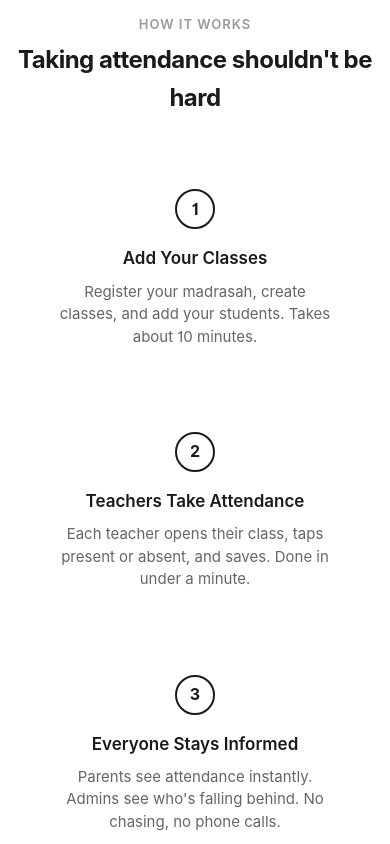
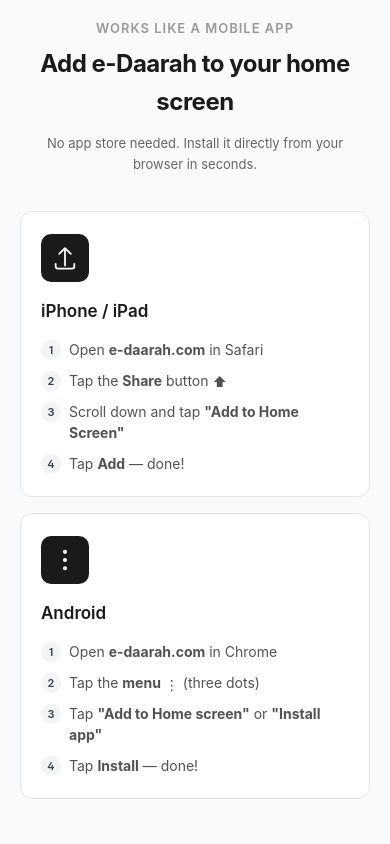
Before and after one commit to aoalaka/e-daarah, a React (Vite) app in the folder frontend/: page / in a window 390 px wide. Shown: the part 960-1804 px from the top of the page. Built offline with nearby package versions, Linux system fonts and the light colour scheme; no server answers.

Commit message:
Add 'Install as App' section to landing page after hero
Shows clear step-by-step instructions for installing the PWA on
iPhone/iPad (via Safari Share) and Android (via Chrome menu), with
a clean two-column card layout that stacks on mobile.

Co-Authored-By: Claude Opus 4.6 <noreply@anthropic.com>

```diff
--- a/frontend/src/pages/Landing.css
+++ b/frontend/src/pages/Landing.css
@@ -672,6 +672,104 @@
   color: var(--black);
 }
 
+/* ── Install as App ── */
+.install-app {
+  padding: 60px 20px;
+  background: #f8fafb;
+  border-bottom: 1px solid var(--light);
+}
+
+.install-grid {
+  display: grid;
+  grid-template-columns: 1fr 1fr;
+  gap: 24px;
+  max-width: 680px;
+  margin: 36px auto 0;
+}
+
+.install-card {
+  background: #fff;
+  border: 1px solid #e5e7eb;
+  border-radius: 12px;
+  padding: 28px 24px;
+  text-align: left;
+}
+
+.install-icon {
+  width: 48px;
+  height: 48px;
+  background: var(--black);
+  color: #fff;
+  border-radius: 10px;
+  display: flex;
+  align-items: center;
+  justify-content: center;
+  margin-bottom: 16px;
+}
+
+.install-card h3 {
+  font-size: 17px;
+  font-weight: 600;
+  margin: 0 0 14px;
+  color: var(--black);
+}
+
+.install-steps {
+  list-style: none;
+  counter-reset: step;
+  padding: 0;
+  margin: 0;
+}
+
+.install-steps li {
+  counter-increment: step;
+  position: relative;
+  padding-left: 28px;
+  font-size: 14px;
+  line-height: 1.5;
+  color: #525252;
+  margin-bottom: 10px;
+}
+
+.install-steps li:last-child {
+  margin-bottom: 0;
+}
+
+.install-steps li::before {
+  content: counter(step);
+  position: absolute;
+  left: 0;
+  top: 1px;
+  width: 20px;
+  height: 20px;
+  background: #f3f4f6;
+  border-radius: 50%;
+  font-size: 11px;
+  font-weight: 600;
+  color: #374151;
+  display: flex;
+  align-items: center;
+  justify-content: center;
+}
+
+.install-inline-icon {
+  display: inline-block;
+  font-size: 14px;
+  vertical-align: middle;
+  line-height: 1;
+}
+
+@media (max-width: 600px) {
+  .install-grid {
+    grid-template-columns: 1fr;
+    gap: 16px;
+  }
+
+  .install-card {
+    padding: 22px 20px;
+  }
+}
+
 /* ── How It Works ── */
 .how-it-works {
   padding: 80px 20px;
--- a/frontend/src/pages/Landing.jsx
+++ b/frontend/src/pages/Landing.jsx
@@ -188,6 +188,41 @@ function Landing() {
                 <span className="badge-label">Qur'an Progress</span>
                 <span className="badge-value">Surah Al-Mulk</span>
               </div>
+            </div>
+          </div>
+        </div>
+      </section>
+
+      {/* Install as App */}
+      <section className="install-app scroll-reveal" ref={addRevealRef}>
+        <div className="section-inner">
+          <p className="section-label">Works Like a Mobile App</p>
+          <h2 className="section-heading">Add e-Daarah to your home screen</h2>
+          <p className="section-desc">No app store needed. Install it directly from your browser in seconds.</p>
+          <div className="install-grid">
+            <div className="install-card">
+              <div className="install-icon">
+                <svg width="28" height="28" viewBox="0 0 24 24" fill="none" stroke="currentColor" strokeWidth="1.5" strokeLinecap="round" strokeLinejoin="round"><path d="M12 18.5V3.5M12 3.5l5 5M12 3.5l-5 5"/><path d="M4 17v2a2 2 0 002 2h12a2 2 0 002-2v-2"/></svg>
+              </div>
+              <h3>iPhone / iPad</h3>
+              <ol className="install-steps">
+                <li>Open <strong>e-daarah.com</strong> in Safari</li>
+                <li>Tap the <strong>Share</strong> button <span className="install-inline-icon">⬆</span></li>
+                <li>Scroll down and tap <strong>"Add to Home Screen"</strong></li>
+                <li>Tap <strong>Add</strong> — done!</li>
+              </ol>
+            </div>
+            <div className="install-card">
+              <div className="install-icon">
+                <svg width="28" height="28" viewBox="0 0 24 24" fill="none" stroke="currentColor" strokeWidth="1.5" strokeLinecap="round" strokeLinejoin="round"><circle cx="12" cy="12" r="1"/><circle cx="12" cy="5" r="1"/><circle cx="12" cy="19" r="1"/></svg>
+              </div>
+              <h3>Android</h3>
+              <ol className="install-steps">
+                <li>Open <strong>e-daarah.com</strong> in Chrome</li>
+                <li>Tap the <strong>menu</strong> <span className="install-inline-icon">⋮</span> (three dots)</li>
+                <li>Tap <strong>"Add to Home screen"</strong> or <strong>"Install app"</strong></li>
+                <li>Tap <strong>Install</strong> — done!</li>
+              </ol>
             </div>
           </div>
         </div>
```
